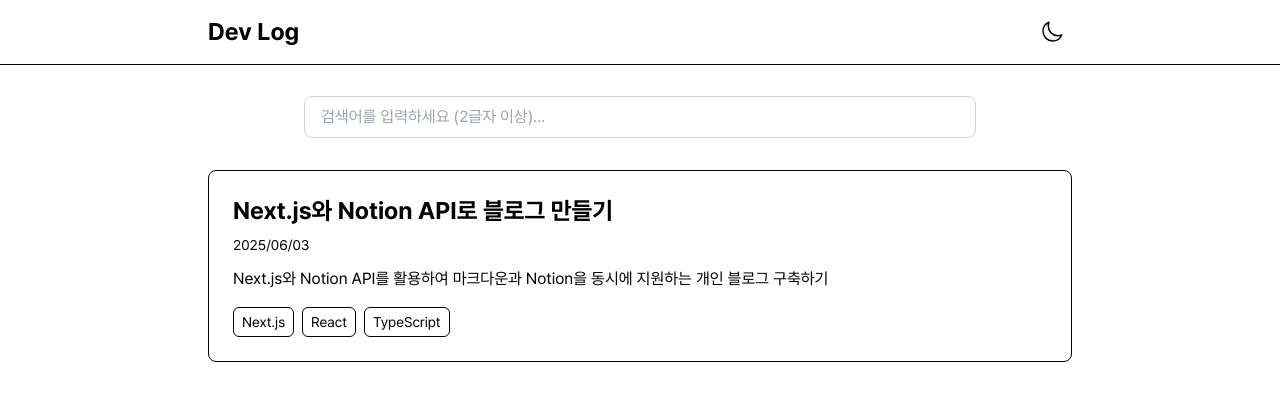
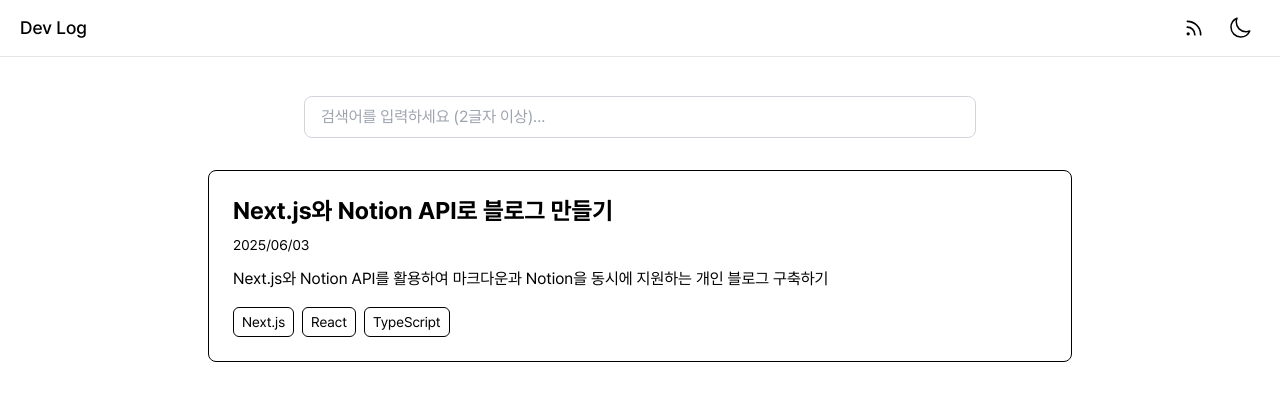
Before and after one commit to devsoob/dev-soob-log, a Next.js app: page / in a window 1280 px wide. Shown: the top 400 px of the page. Built offline with nearby package versions, Linux system fonts and the light colour scheme; no server answers.

Commit message:
Style: add RSS feed icon to header

```diff
--- a/components/Header.tsx
+++ b/components/Header.tsx
@@ -3,12 +3,37 @@ import ThemeToggle from './ThemeToggle';
 
 export default function Header() {
   return (
-    <header className="fixed top-0 left-0 right-0 bg-white dark:bg-black z-50 border-b border-black dark:border-white">
-      <div className="max-w-4xl mx-auto px-4 h-16 flex justify-between items-center">
-        <Link href="/" className="text-2xl font-bold text-black dark:text-white">
+    <header className="fixed top-0 left-0 right-0 bg-white dark:bg-black z-50 border-b border-black/10 dark:border-white/10">
+      <div className="w-full h-14 flex justify-between items-center px-5">
+        <Link href="/" className="text-lg font-medium text-black dark:text-white">
           Dev Log
         </Link>
-        <ThemeToggle />
+        <div className="flex items-center gap-4">
+          <Link
+            href="/rss.xml"
+            className="text-black dark:text-white hover:text-gray-600 dark:hover:text-gray-300"
+            title="RSS Feed"
+            target="_blank"
+            rel="noopener noreferrer"
+          >
+            <svg
+              xmlns="http://www.w3.org/2000/svg"
+              width="20"
+              height="20"
+              viewBox="0 0 24 24"
+              fill="none"
+              stroke="currentColor"
+              strokeWidth="2"
+              strokeLinecap="round"
+              strokeLinejoin="round"
+            >
+              <path d="M4 11a9 9 0 0 1 9 9" />
+              <path d="M4 4a16 16 0 0 1 16 16" />
+              <circle cx="5" cy="19" r="1" />
+            </svg>
+          </Link>
+          <ThemeToggle />
+        </div>
       </div>
     </header>
   );
```
